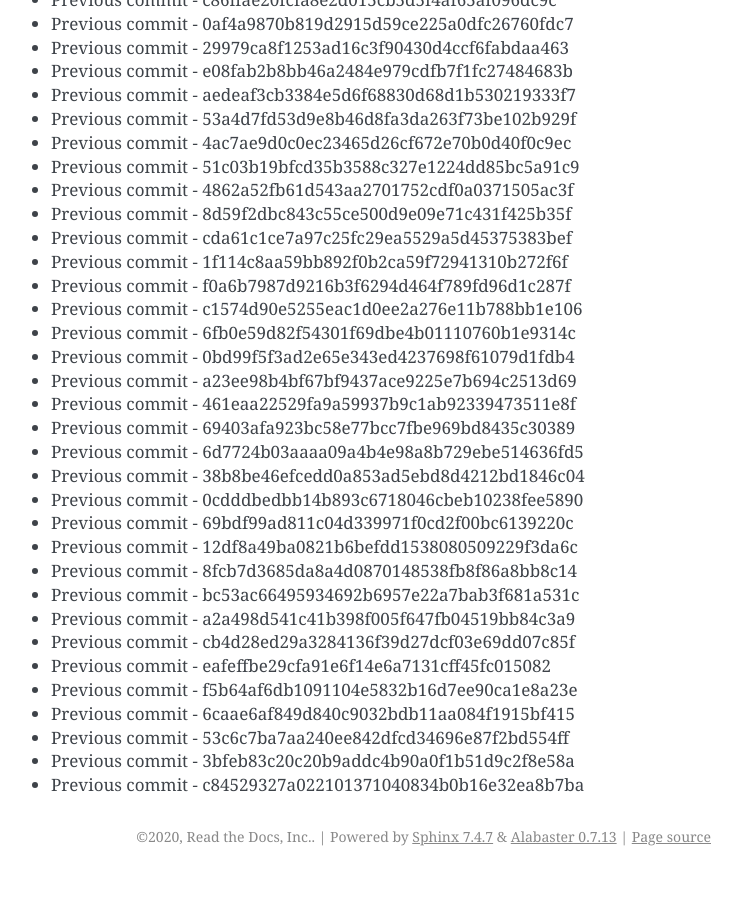
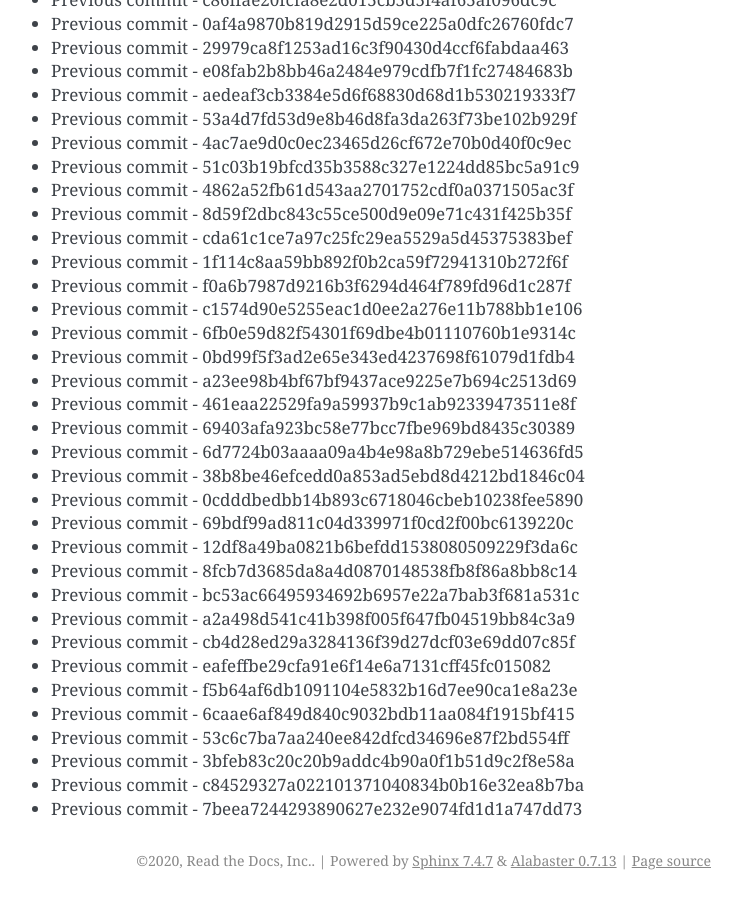
Before and after one commit to readthedocs/rtd-git-stresstest, a Sphinx documentation site: the page built from docs/updates.rst, in a window 1280 px wide and 900 px high, scrolled down 73712 px. Shown: the whole window, without its empty margins (399-1141 px from the left). Built offline with Sphinx 7.4.7, drawn with Linux system fonts in a browser that asks for light colours; before the commit the page ends 74588 px from its top, so only the background shows below that.

Commit message:
Generating commit from previous: 7beea7244293890627e232e9074fd1d1a747dd73

```diff
--- a/docs/updates.rst
+++ b/docs/updates.rst
@@ -3129,3 +3129,4 @@ It can be tested for any performance characteristics.
 * Previous commit - 53c6c7ba7aa240ee842dfcd34696e87f2bd554ff
 * Previous commit - 3bfeb83c20c20b9addc4b90a0f1b51d9c2f8e58a
 * Previous commit - c84529327a022101371040834b0b16e32ea8b7ba
+* Previous commit - 7beea7244293890627e232e9074fd1d1a747dd73
```
